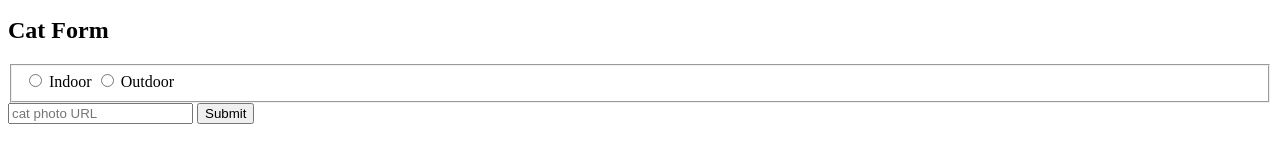
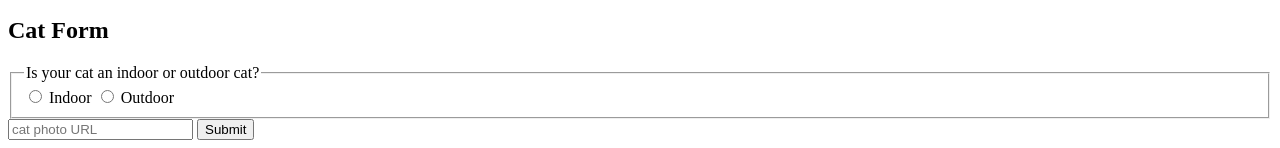
Before and after one commit to DanilaKanapatski/freecodecamp, a plain HTML site: page html/index.html in a window 1280 px wide. Shown: the part 1419-1567 px from the top of the page. Drawn offline with Linux system fonts and the light colour scheme.

Commit message:
did 51 task

```diff
--- a/html/index.html
+++ b/html/index.html
@@ -47,6 +47,7 @@
             <h2>Cat Form</h2>
             <form action="https://freecatphotoapp.com/submit-cat-photo">
                 <fieldset>
+                    <legend> Is your cat an indoor or outdoor cat? </legend>
                     <label><input id="indoor" type="radio" name="indoor-outdoor" value="indoor"> Indoor</label>
                     <label><input id="outdoor" type="radio" name="indoor-outdoor" value="outdoor"> Outdoor</label>
                 </fieldset>
```
